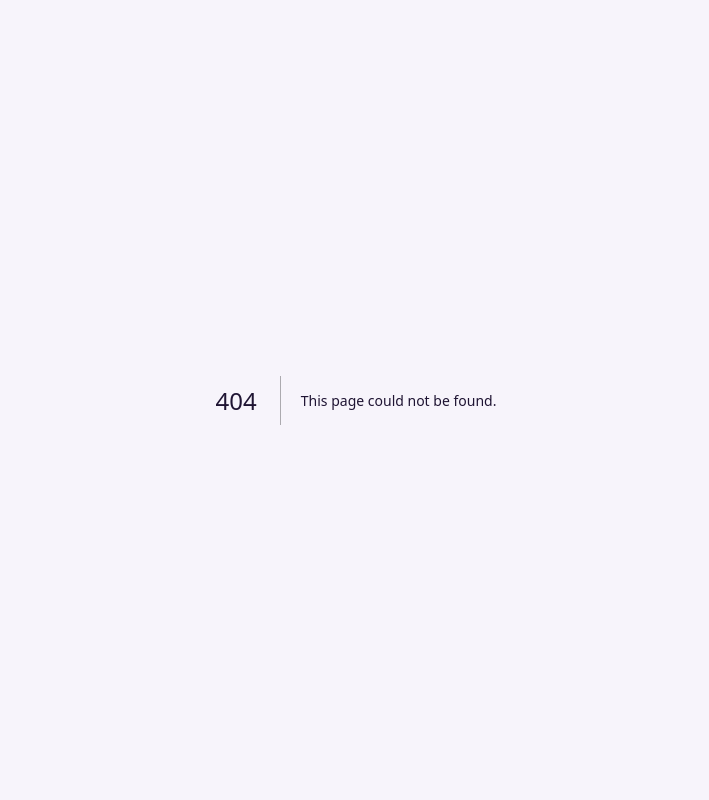
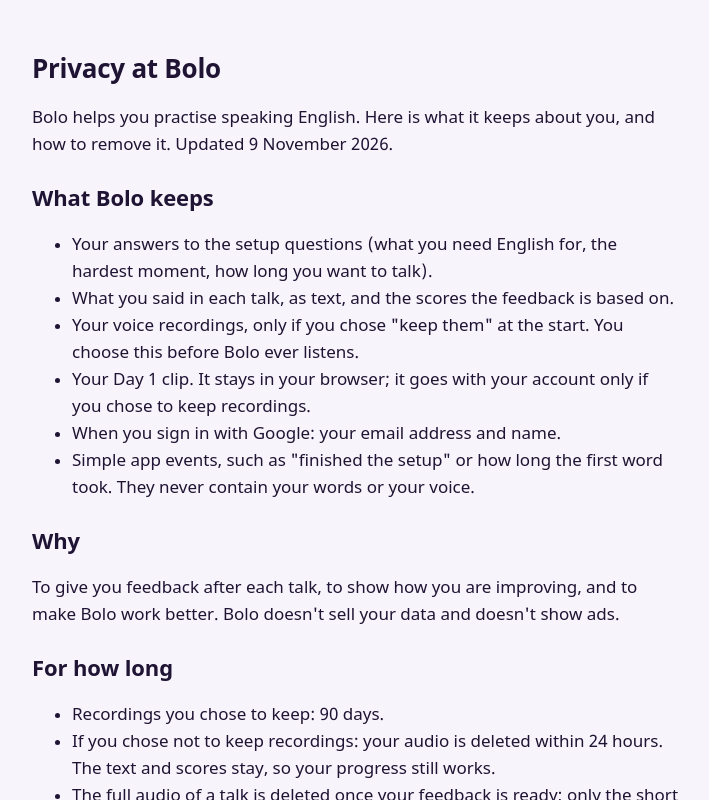
Before and after one commit to KhondokerTanvirHossain/bolo, a Next.js app in the folder web/: page /privacy in a window 1280 px wide. Before the commit this address had no page. Shown: the whole page, without its empty margins (284-993 px from the left). Built offline with nearby package versions, Linux system fonts and the light colour scheme; a web font is replaced by a local one.

Commit message:
feat(web): privacy page; setup copy no longer says it listens
Co-Authored-By: Claude Opus 5.5 <noreply@anthropic.com>

```diff
--- /dev/null
+++ b/web/src/app/privacy/page.tsx
@@ -0,0 +1,49 @@
+import type { Metadata } from "next";
+
+// Discretion: the tab title is always just "Bolo" (design system), here too.
+export const metadata: Metadata = { title: "Bolo" };
+
+const section = { margin: "28px 0 0" } as const;
+
+/** Plain words, from what Bolo actually stores (ACC-3, ACC-4, NFR-16). Linked from Google's sign-in consent screen. */
+export default function PrivacyPage() {
+  return (
+    <main style={{ maxWidth: 680, margin: "0 auto", padding: "40px 16px 64px", color: "var(--ink)", font: "500 17px/27px var(--font-sans)" }}>
+      <h1 className="bo-flow__title">Privacy at Bolo</h1>
+      <p>Bolo helps you practise speaking English. Here is what it keeps about you, and how to remove it. Updated 9 November 2026.</p>
+
+      <h2 className="title-2" style={section}>What Bolo keeps</h2>
+      <ul>
+        <li>Your answers to the setup questions (what you need English for, the hardest moment, how long you want to talk).</li>
+        <li>What you said in each talk, as text, and the scores the feedback is based on.</li>
+        <li>Your voice recordings, only if you chose &quot;keep them&quot; at the start. You choose this before Bolo ever listens.</li>
+        <li>Your Day 1 clip. It stays in your browser; it goes with your account only if you chose to keep recordings.</li>
+        <li>When you sign in with Google: your email address and name.</li>
+        <li>Simple app events, such as &quot;finished the setup&quot; or how long the first word took. They never contain your words or your voice.</li>
+      </ul>
+
+      <h2 className="title-2" style={section}>Why</h2>
+      <p>To give you feedback after each talk, to show how you are improving, and to make Bolo work better. Bolo doesn&apos;t sell your data and doesn&apos;t show ads.</p>
+
+      <h2 className="title-2" style={section}>For how long</h2>
+      <ul>
+        <li>Recordings you chose to keep: 90 days.</li>
+        <li>If you chose not to keep recordings: your audio is deleted within 24 hours. The text and scores stay, so your progress still works.</li>
+        <li>The full audio of a talk is deleted once your feedback is ready; only the short clips on your feedback cards are kept, by the rules above.</li>
+        <li>Everything else stays until you delete it.</li>
+      </ul>
+
+      <h2 className="title-2" style={section}>Who processes it</h2>
+      <ul>
+        <li>Microsoft Azure Speech: turns your speech into text, scores pronunciation, and gives Bolo and your coach their voices.</li>
+        <li>Anthropic: writes Bolo&apos;s replies and your coach&apos;s feedback from the text of your talk.</li>
+        <li>Google Firebase: signs you in with your Google account.</li>
+      </ul>
+      <p>They process your data only to provide these parts of Bolo. Bolo&apos;s own server stores everything else, and audio is encrypted there.</p>
+
+      <h2 className="title-2" style={section}>Deleting your data</h2>
+      <p>In Me → Privacy you can stop keeping recordings, delete a recording, or delete everything. Deleting everything removes your account and all your data within 7 days.</p>
+      <p>Bolo is in a closed beta. If anything here is unclear, ask the person who invited you, and we will answer or delete your data within 7 days.</p>
+    </main>
+  );
+}
--- a/web/src/onboarding/screens/SetupScreen.tsx
+++ b/web/src/onboarding/screens/SetupScreen.tsx
@@ -43,7 +43,7 @@ export function SetupScreen({ state, busy, failure, onAnswer, onNext, onBack }:
         <h1 className="bo-flow__title" id="setup-title">{q.en}</h1>
         <p className="bo-flow__bn" style={{ marginTop: 0 }}>{q.bn}</p>
         <p className="bo-footnote" style={{ textAlign: "left", margin: "18px 0 10px" }}>
-          Say it, or click one. Keys 1–{q.chips.length} work too.
+          Click one. Keys 1–{q.chips.length} work too.
         </p>
         <div className="bo-chips" role="group" aria-label={q.en}>
           {q.chips.map((c) => (
```
Also changed, not shown: 1 other file (tests, documents, lock files or other folders).
